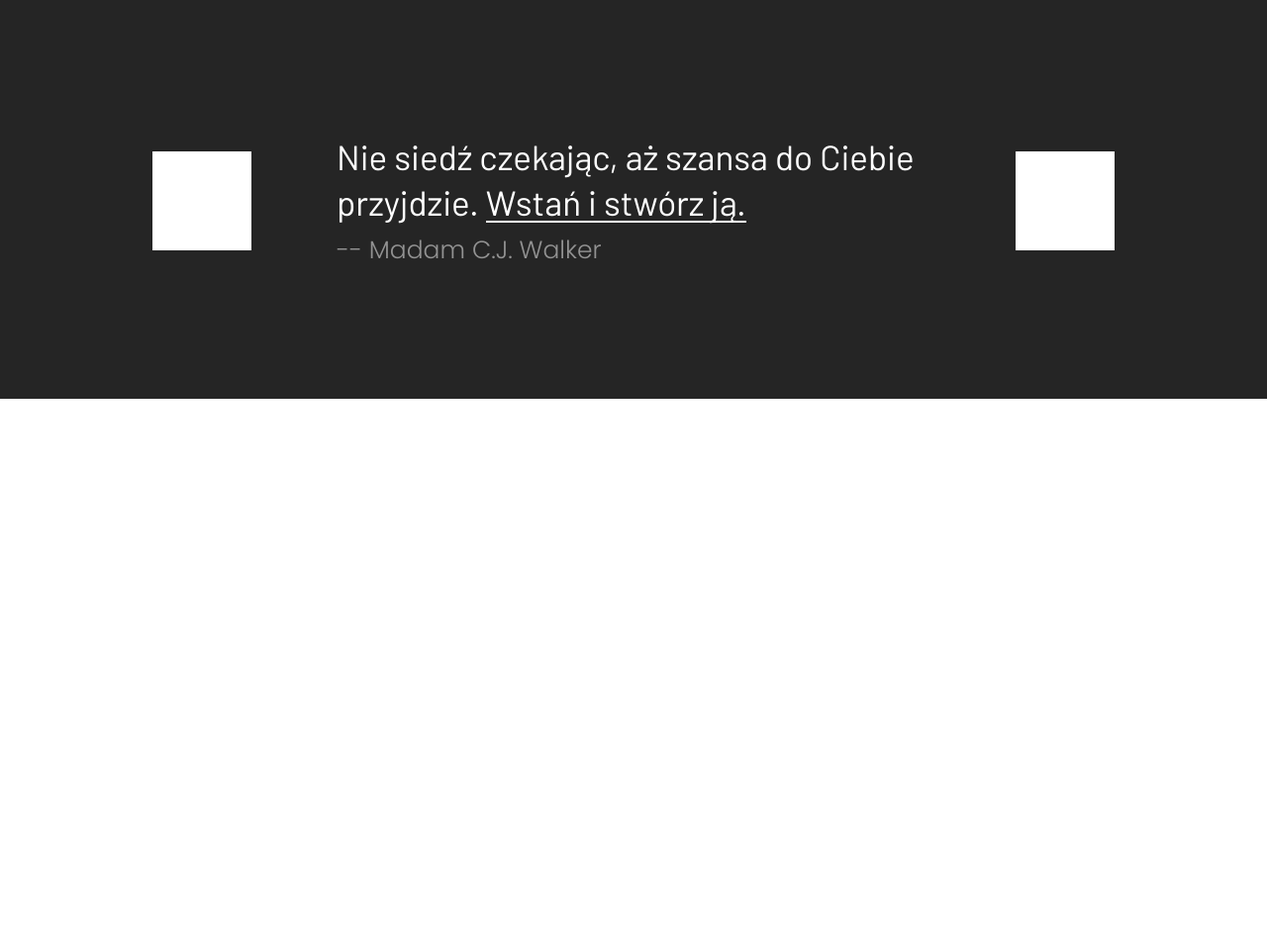
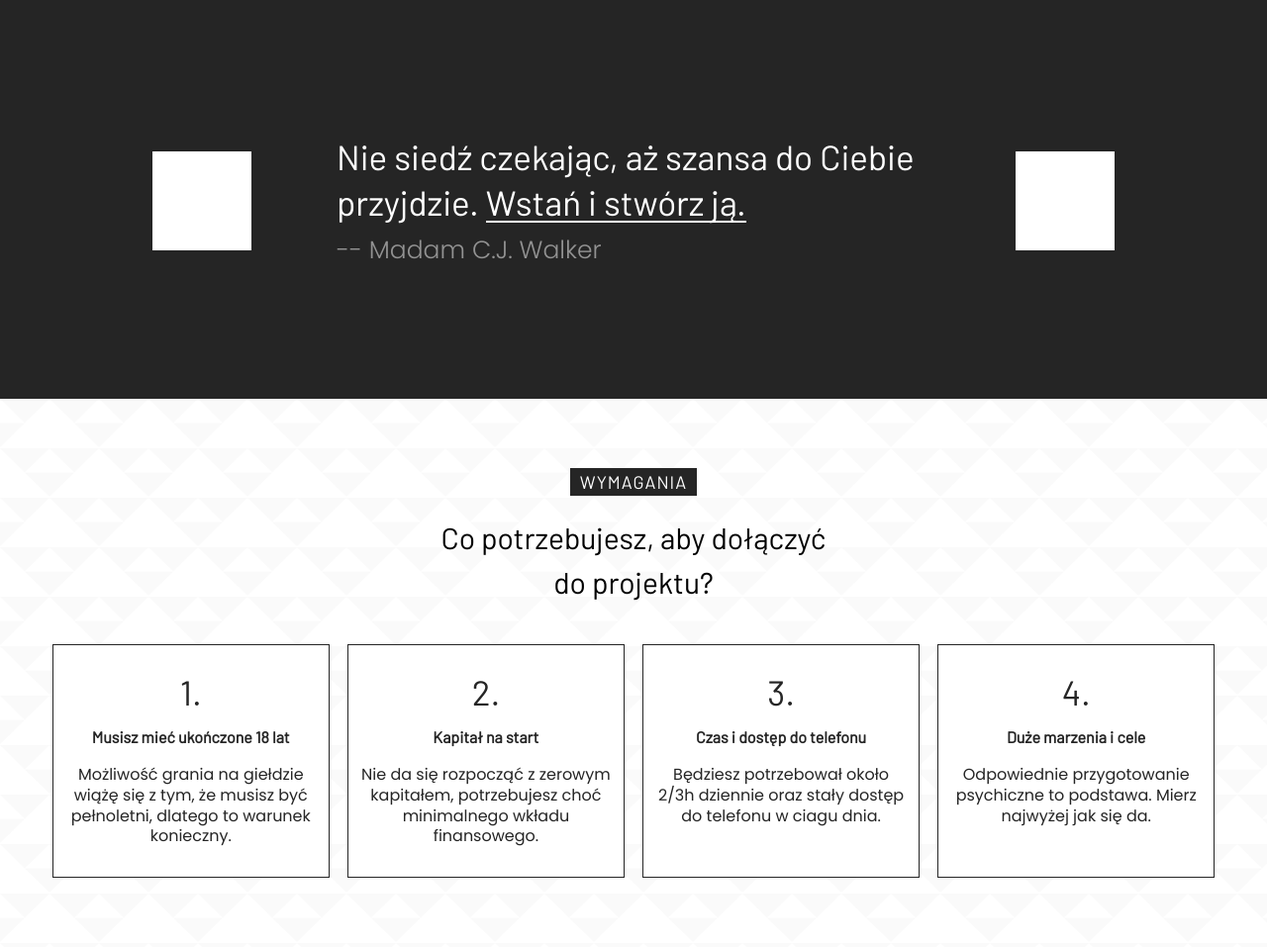
Before and after one commit to filiplizon/magdapopowicz, a Gatsby site: page / in a window 1280 px wide. Shown: the part 1597-2554 px from the top of the page at 99% size. Before the commit the page ends 2000 px from the top, so only its background shows below. Built offline with nearby package versions, Linux system fonts and the light colour scheme; Gatsby itself is replaced by a stand-in of ours.

Commit message:
style: BusinessStartGuide

```diff
--- /dev/null
+++ b/src/components/BusinessStartGuide/BusinessStartGuide.tsx
@@ -0,0 +1,56 @@
+import * as React from "react";
+
+const BusinessStartGuide = () => {
+  return (
+    <section className="businessStartGuide">
+      <div className="businessStartGuide__wrapper">
+        <h4 className="businessStartGuide__title">Wymagania</h4>
+        <p className="businessStartGuide__text">
+          Co potrzebujesz, aby dołączyć do projektu?
+        </p>
+        <div className="businessStartGuide__requirements">
+          <div className="businessStartGuide__requirement">
+            <span className="businessStartGuide__number">1.</span>
+            <h5 className="businessStartGuide__heading">
+              Musisz mieć ukończone 18 lat
+            </h5>
+            <p className="businessStartGuide__requirement-text">
+              Możliwość grania na giełdzie wiążę się z tym, że musisz być
+              pełnoletni, dlatego to warunek konieczny.
+            </p>
+          </div>
+          <div className="businessStartGuide__requirement">
+            <span className="businessStartGuide__number">2.</span>
+            <h5 className="businessStartGuide__heading">Kapitał na start</h5>
+            <p className="businessStartGuide__requirement-text">
+              Nie da się rozpocząć z zerowym kapitałem, potrzebujesz choć
+              minimalnego wkładu finansowego.
+            </p>
+          </div>
+          <div className="businessStartGuide__requirement">
+            <span className="businessStartGuide__number">3.</span>
+            <h5 className="businessStartGuide__heading">
+              Czas i dostęp do telefonu
+            </h5>
+            <p className="businessStartGuide__requirement-text">
+              Będziesz potrzebował około 2/3h dziennie oraz stały dostęp do
+              telefonu w ciagu dnia.
+            </p>
+          </div>
+          <div className="businessStartGuide__requirement">
+            <span className="businessStartGuide__number">4.</span>
+            <h5 className="businessStartGuide__heading">
+              Duże marzenia i cele
+            </h5>
+            <p className="businessStartGuide__requirement-text">
+              Odpowiednie przygotowanie psychiczne to podstawa. Mierz najwyżej
+              jak się da.
+            </p>
+          </div>
+        </div>
+      </div>
+    </section>
+  );
+};
+
+export default BusinessStartGuide;
--- /dev/null
+++ b/src/components/BusinessStartGuide/_business-start-guide.scss
@@ -0,0 +1,103 @@
+.businessStartGuide {
+  background-color: $color-white;
+  min-height: 100vh;
+  display: flex;
+  justify-content: center;
+  align-items: center;
+  padding: 30px 0;
+  background-image: url("../images/howItWorksBG.webp");
+
+  @media (min-width: 900px) {
+    min-height: unset;
+  }
+
+  &__wrapper {
+    width: 1175px;
+    display: flex;
+    flex-direction: column;
+    align-items: center;
+    padding: 20px;
+  }
+
+  &__title {
+    background-color: $color-dark;
+    color: $color-white;
+    padding: 5px 10px;
+    font-family: $font-primary;
+    text-transform: uppercase;
+    font-size: 20px;
+    margin: 20px 0;
+    letter-spacing: 1px;
+
+    @media (min-width: 900px) {
+      font-size: 18px;
+    }
+  }
+
+  &__text {
+    font-family: $font-primary;
+    font-size: 30px;
+    margin-bottom: 40px;
+    text-align: center;
+
+    @media (min-width: 900px) {
+      width: 35%;
+      line-height: 1.5;
+    }
+  }
+
+  &__requirements {
+    display: flex;
+    flex-direction: column;
+
+    @media (min-width: 900px) {
+      flex-direction: row;
+      justify-content: space-between;
+    }
+  }
+
+  &__requirement {
+    padding: 10px;
+    margin-bottom: 20px;
+    border: 1px solid $color-dark;
+    background-color: $color-white;
+    color: $color-dark;
+
+    @media (min-width: 900px) {
+      width: 22%;
+    }
+
+    &-text {
+      font-family: $font-secondary;
+      margin-bottom: 20px;
+      font-size: 18px;
+      text-align: center;
+      line-height: 1.3;
+
+      @media (min-width: 900px) {
+        font-size: 16px;
+      }
+    }
+  }
+
+  &__number {
+    display: block;
+    text-align: center;
+    font-family: $font-primary;
+    font-size: 35px;
+    margin-top: 20px;
+    font-weight: 300;
+  }
+
+  &__heading {
+    font-family: $font-primary;
+    font-weight: 700;
+    font-size: 20px;
+    text-align: center;
+    margin: 20px 0;
+
+    @media (min-width: 900px) {
+      font-size: 16px;
+    }
+  }
+}
--- a/src/components/Wrapper/Wrapper.tsx
+++ b/src/components/Wrapper/Wrapper.tsx
@@ -13,6 +13,7 @@ const Wrapper = () => {
         <Hero />
         <About />
         <Quote />
+        <BusinessStartGuide />
       </div>
     </div>
   );
--- a/src/scss/index.scss
+++ b/src/scss/index.scss
@@ -9,3 +9,4 @@
 @import "../components/Hero/hero";
 @import "../components/About/about";
 @import "../components/Quote/quote";
+@import "../components/BusinessStartGuide/business-start-guide";
```
Also changed, not shown: src/images/howItWorksBG.webp (added).
